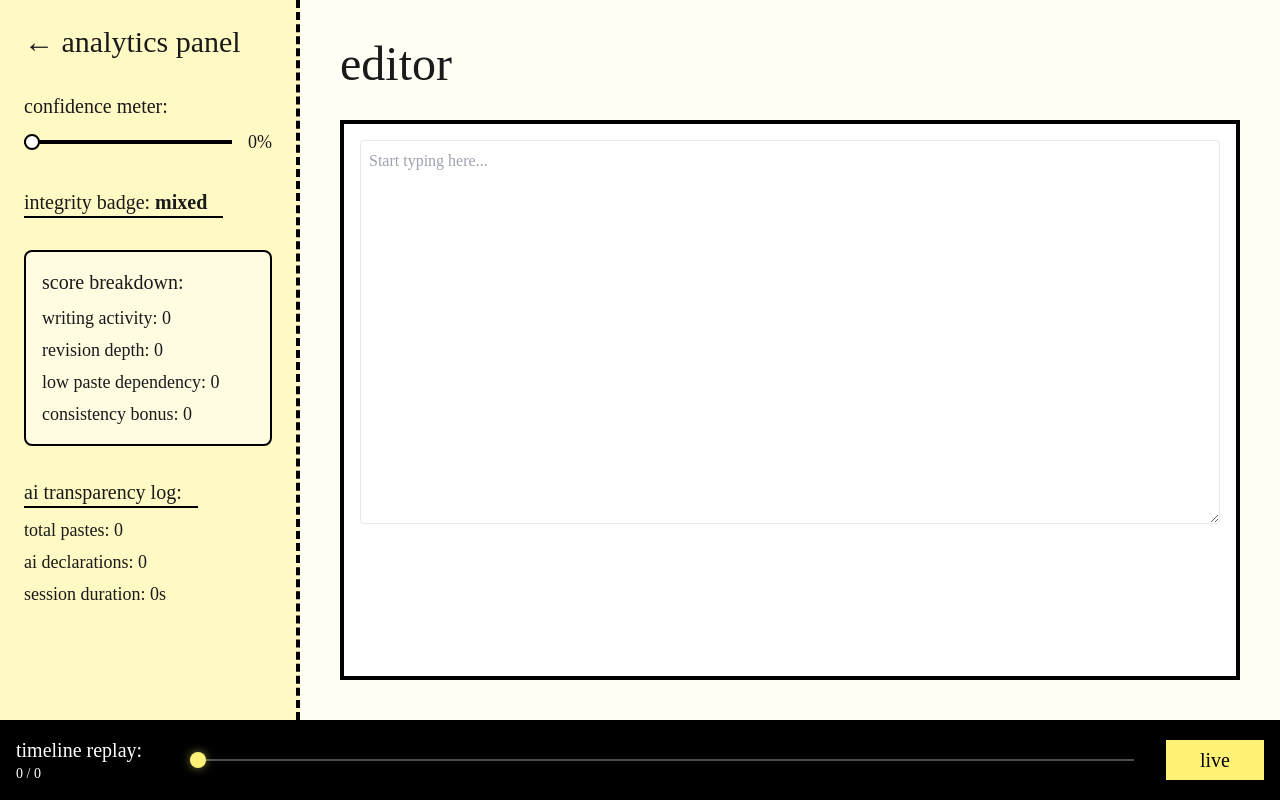
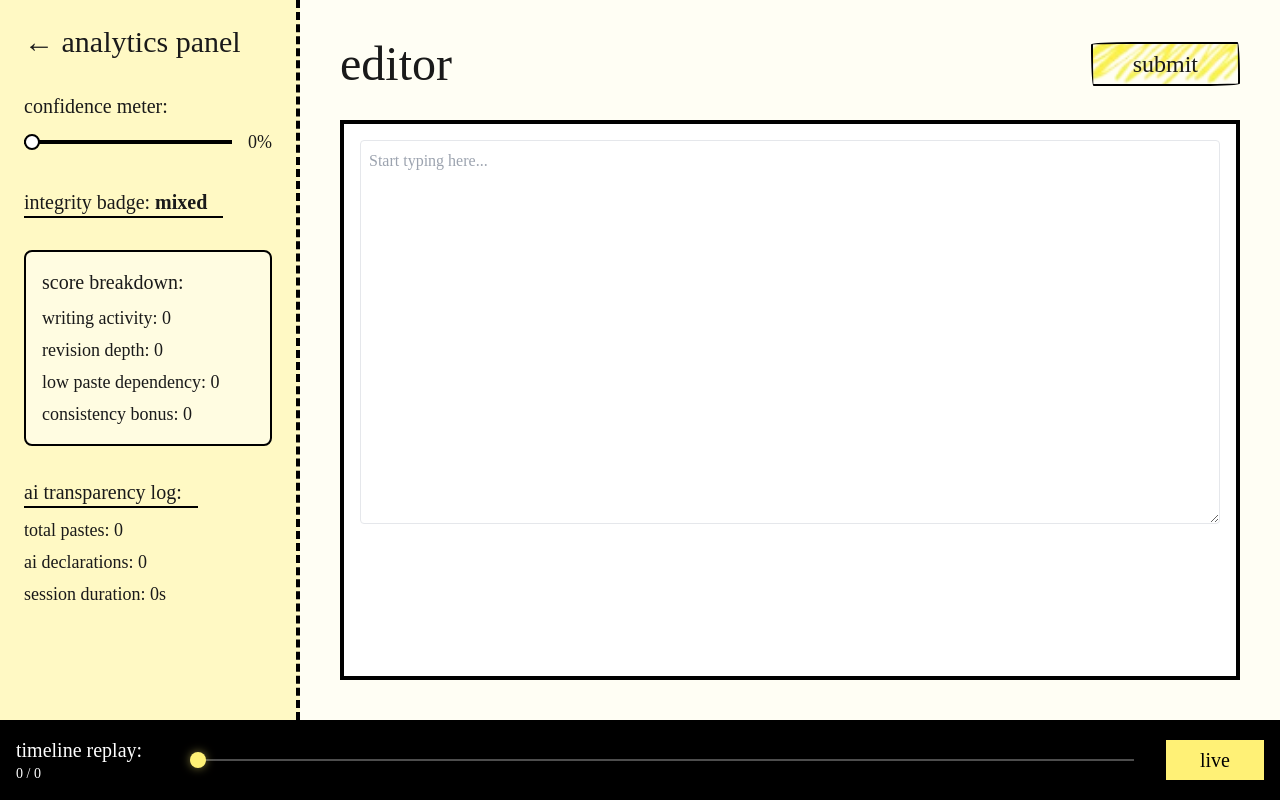
Before and after one commit to Navaneetha-Rajesh/WordTrace, a React (Vite) app: page /student/doc/1 in a window 1280 px wide. Built offline with nearby package versions, Linux system fonts and the light colour scheme; a web font is replaced by a local one.

Commit message:
submit button

```diff
--- a/src/pages/EditorPage.jsx
+++ b/src/pages/EditorPage.jsx
@@ -2,6 +2,8 @@
 import { useParams, useNavigate } from "react-router-dom";
 import Editor from "../components/Editor";
 import { calculateAuthorshipScore } from "../utils/scoring";
+// Import the hatching asset for the submit button
+import hatchBg from "../assets/y-hatch.png";
 
 export default function EditorPage() {
   const { id } = useParams();
@@ -12,11 +14,44 @@
   const [snapshots, setSnapshots] = useState([]);
   const [replayIndex, setReplayIndex] = useState(null);
   const [sessionStart] = useState(Date.now());
+  const [docTitle, setDocTitle] = useState("");
+
+  // Load document data from local storage
+  useEffect(() => {
+    const stored = JSON.parse(localStorage.getItem("studentDocuments")) || [];
+    const found = stored.find((doc) => String(doc.id) === String(id));
+    if (found) {
+      setContent(found.content);
+      setEvents(found.events);
+      setSnapshots(found.snapshots);
+      setDocTitle(found.title || "untitled doc");
+    }
+  }, [id]);
 
   // Calculations
   const { score, breakdown } = calculateAuthorshipScore(events);
   const isReplaying = replayIndex !== null;
   const sessionDuration = Math.floor((Date.now() - sessionStart) / 1000);
+
+  // Function to handle submission
+  const handleSubmit = () => {
+    const submissions = JSON.parse(localStorage.getItem("submissions")) || [];
+    const newSubmission = {
+      id,
+      studentName: "Navaneetha Rajesh", // Replace with dynamic user data if available
+      content,
+      events,
+      snapshots,
+      score,
+      breakdown,
+      duration: sessionDuration,
+      timestamp: Date.now()
+    };
+
+    localStorage.setItem("submissions", JSON.stringify([...submissions, newSubmission]));
+    alert("Assignment submitted successfully!");
+    navigate("/student");
+  };
 
   return (
     <div className="h-screen flex flex-col font-['Schoolbell'] text-[#1a1a1a] bg-[#FFFEF4]">
@@ -79,7 +114,24 @@
 
         {/* RIGHT PANEL: EDITOR */}
         <main className="flex-1 p-10 flex flex-col">
-          <h1 className="text-5xl mb-8 lowercase">editor</h1>
+          <div className="flex justify-between items-center mb-8">
+            <h1 className="text-5xl lowercase">editor</h1>
+
+            {/* SUBMIT BUTTON */}
+            <button
+              onClick={handleSubmit}
+              className="px-10 py-1 border-2 border-black text-2xl lowercase hover:opacity-80 transition-opacity"
+              style={{
+                backgroundImage: `url(${hatchBg})`,
+                backgroundSize: '150%',
+                backgroundPosition: 'center',
+                borderRadius: "255px 15px 225px 15px/15px 225px 15px 255px"
+              }}
+            >
+              submit
+            </button>
+          </div>
+
           <div className="flex-1 border-4 border-black p-4 bg-white relative">
             <Editor
               content={isReplaying ? snapshots[replayIndex]?.content || "" : content}
@@ -105,12 +157,8 @@
           </span>
         </div>
 
-        {/* Straight Line Functional Slider */}
         <div className="flex-1 relative flex items-center h-full">
-          {/* Background Straight Line */}
           <div className="absolute w-full h-[2px] bg-white/30"></div>
-
-          {/* Progress Line */}
           <div
             className="absolute h-[2px] bg-[#FFF176]"
             style={{
@@ -129,7 +177,6 @@
             className="absolute inset-0 w-full h-full opacity-0 cursor-pointer z-10"
           />
 
-          {/* Custom Slider Thumb */}
           <div
             className="absolute w-4 h-4 bg-[#FFF176] rounded-full shadow-[0_0_10px_rgba(255,241,118,0.5)] pointer-events-none"
             style={{
```
